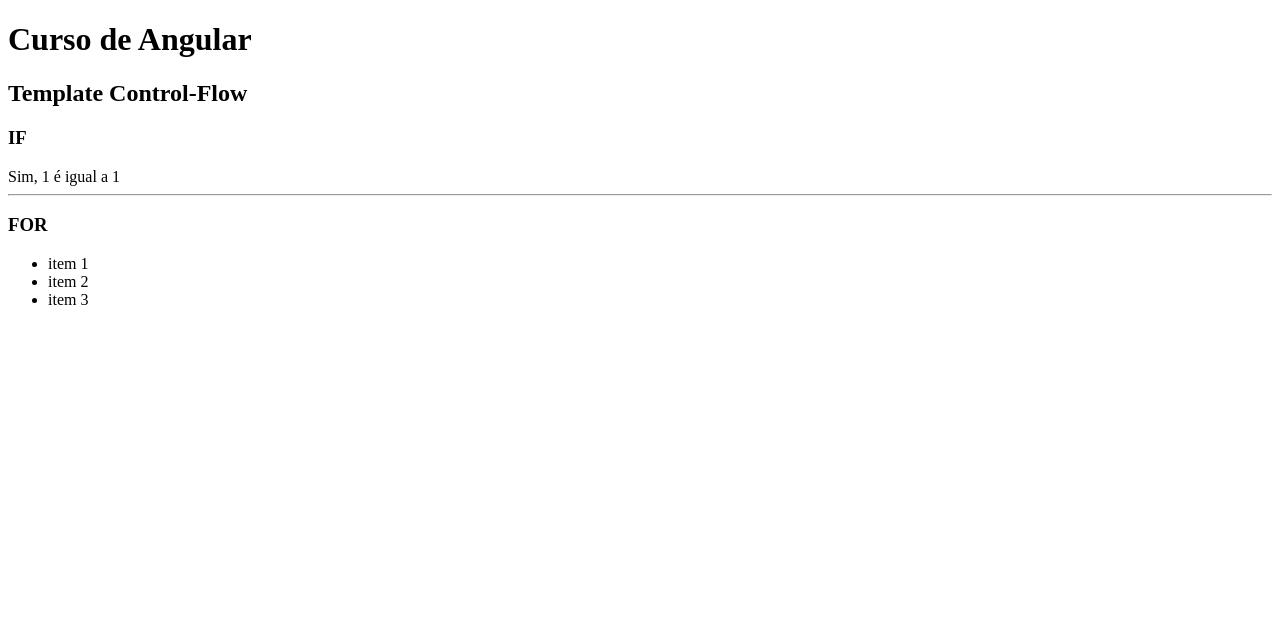
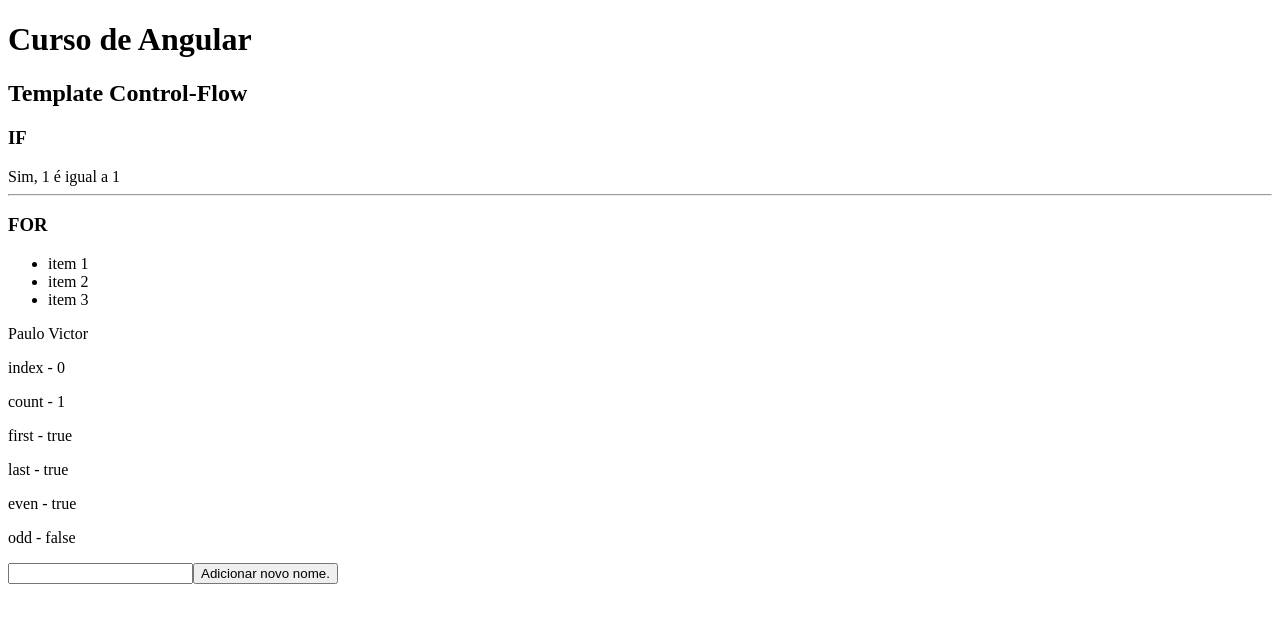
Before and after one commit to Paulo-VictorSB/angular, an Angular app in the folder meu-primeiro-projeto-latest/: page / in a window 1280 px wide. Shown: the top 622 px of the page. Built offline with nearby package versions, Linux system fonts and the light colour scheme.

Commit message:
@for()e @empty

```diff
--- a/meu-primeiro-projeto-latest/src/app/components/template/template-control-flow/template-control-flow.html
+++ b/meu-primeiro-projeto-latest/src/app/components/template/template-control-flow/template-control-flow.html
@@ -14,3 +14,24 @@
     }
   </ul>
 } @else { <p>Carregando..</p> }
+
+@for(
+  item of itens; track item.name;
+  let i = $index;
+  let c = $count;
+  let f = $first;
+  let l = $last;
+  let e = $even;
+  let o = $odd;
+) {
+  <p>{{ item.name }}</p>
+  <p>index - {{ i }}</p>
+  <p>count - {{ c }}</p>
+  <p>first - {{ f }}</p>
+  <p>last - {{ l }}</p>
+  <p>even - {{ e }}</p>
+  <p>odd - {{ o }}</p>
+}
+
+<input type="text" #name>
+<button (click)="addNewName(name.value)" >Adicionar novo nome.</button>
--- a/meu-primeiro-projeto-latest/src/app/components/template/template-control-flow/template-control-flow.ts
+++ b/meu-primeiro-projeto-latest/src/app/components/template/template-control-flow/template-control-flow.ts
@@ -11,9 +11,13 @@ import { AsyncPipe } from '@angular/common';
 export class TemplateControlFlow {
   public isTrue: Boolean = true;
 
-  public loadingData$: Observable<string[]> = of ([
+  public itens = [{ name: 'Paulo Victor' }];
+  public loadingData$: Observable<string[]> = of([
     'item 1',
     'item 2',
     'item 3',
   ]).pipe(delay(3000));
+  public addNewName(name: string){
+    return this.itens.push({name: name});
+  }
 }
```
